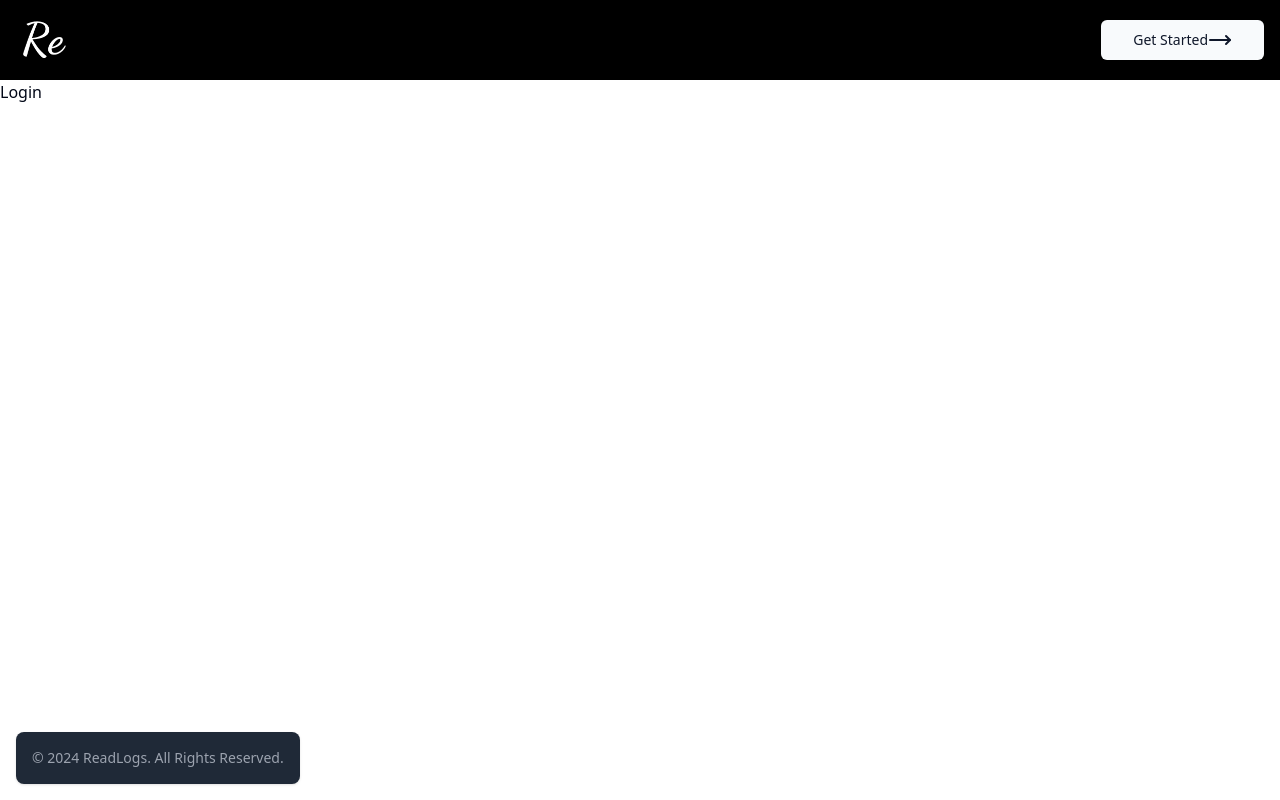
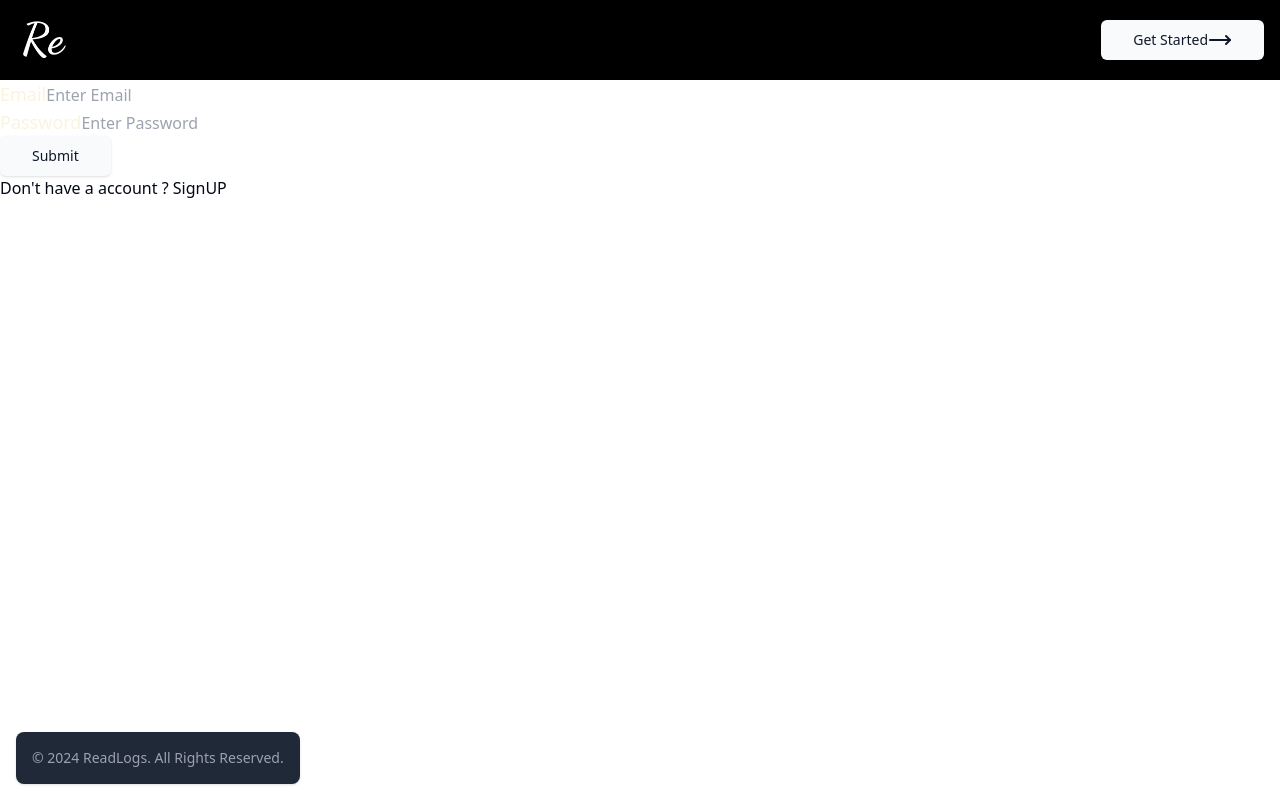
Before and after one commit to amitjimiwal/ReadLogs, a React (Vite) app: page /login in a window 1280 px wide. Built offline with nearby package versions, Linux system fonts and the light colour scheme.

Commit message:
structure pages

```diff
--- a/package.json
+++ b/package.json
@@ -21,6 +21,7 @@
     "lucide-react": "^0.309.0",
     "react": "^18.2.0",
     "react-dom": "^18.2.0",
+    "react-hook-form": "^7.49.3",
     "react-redux": "^9.1.0",
     "react-router-dom": "^6.21.2",
     "tailwind-merge": "^2.2.0",
--- /dev/null
+++ b/src/components/ui/Input.tsx
@@ -0,0 +1,34 @@
+import React, { forwardRef, useId } from "react";
+interface InputProps {
+  type: string;
+  label?: string;
+  className?: string;
+  placeholder: string;
+  // eslint-disable-next-line @typescript-eslint/no-explicit-any
+  props?: any;
+}
+const Input = forwardRef(function Input(
+  { type = "text", label, className, placeholder,...props }: InputProps,
+  ref: React.Ref<HTMLInputElement>
+) {
+  const id = useId();
+  return (
+    <div className="w-full">
+      {label && (
+        <label className="text-[#FAF3DD] text-lg font-medium" htmlFor={id}>
+          {label}
+        </label>
+      )}
+      <input
+        type={type}
+        id={id}
+        ref={ref}
+        className={className}
+        placeholder={placeholder}
+        {...props}
+      />
+    </div>
+  );
+});
+
+export default Input;
--- a/src/pages/Home.tsx
+++ b/src/pages/Home.tsx
@@ -17,9 +17,8 @@ const Home = () => {
           A simple and easy to use reading tracker
         </h2>
         <div className="flex gap-5 items-center">
-          <Button variant={"secondary"} size={"lg"}>
-            {" "}
-            Star On Github{" "}
+          <Button variant={"link"} size={"lg"}>
+            <a href="https://github.com/amitjimiwal/ReadLogs"> Star On Github </a>
           </Button>
           <Button
             onClick={() => {
--- a/src/pages/LoginScreen.tsx
+++ b/src/pages/LoginScreen.tsx
@@ -1,11 +1,41 @@
-import React from 'react'
+import Input from "@/components/ui/Input";
+import { Button } from "@/components/ui/button";
+import { SubmitHandler, useForm } from "react-hook-form";
+import { NavLink } from "react-router-dom";
+type LoginFiels ={
+  email: string;
+  password: string;
+}
+const LoginScreen = () => {
+  const { register, handleSubmit } = useForm<LoginFiels>();
+  const loginHandler: SubmitHandler<LoginFiels> = (data: LoginFiels) => {
+    console.log(data);
+  };
+  return (
+    <section>
+      <form onSubmit={handleSubmit(loginHandler)}>
+        <Input
+          type="text"
+          label="Email"
+          placeholder="Enter Email"
+          {...(register("email"), { required: true })}
+        />
+        <Input
+          type="password"
+          label="Password"
+          placeholder="Enter Password"
+          {...(register("password"), { required: true })}
+        />
+        <Button type="submit" size={"lg"}>
+          Submit
+        </Button>
+      </form>
+      <div>
+        {" "}
+        Don't have a account ? <NavLink to={"/signup"}>SignUP</NavLink>
+      </div>
+    </section>
+  );
+};
 
-const LoginScreen = () => {
-  return (
-    <div>
-      Login
-    </div>
-  )
-}
-
-export default LoginScreen
+export default LoginScreen;
--- a/src/pages/SignUpScreen.tsx
+++ b/src/pages/SignUpScreen.tsx
@@ -1,10 +1,18 @@
-import React from 'react'
+import Input from '@/components/ui/Input';
+import React, { useRef } from 'react'
+import { NavLink } from 'react-router-dom';
 
 const SignUpScreen:React.FC= () => {
+  const email=useRef<HTMLInputElement>(null);
+  const passwordref=useRef<HTMLInputElement>(null);
   return (
-    <div>
-      Signup
-    </div>
+    <section>
+      <div>
+      <Input type="text" label="Email" ref={email} placeholder='Enter Email'/>
+      <Input type="password" label="Password" placeholder='Enter Password' ref={passwordref}/>
+      </div>
+      <div> Don't have a account ? <NavLink to={"/signup"}>SignUP</NavLink></div>
+    </section>
   )
 }
 
```
Also changed, not shown: 1 other file (tests, documents, lock files or other folders).
